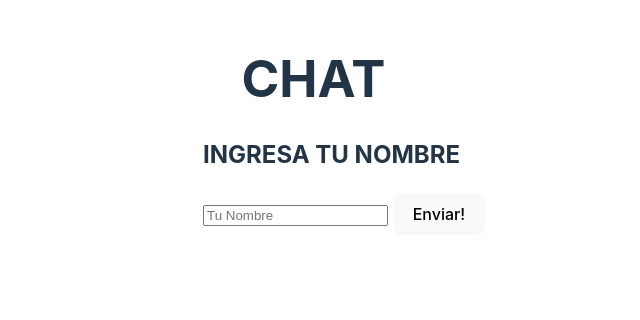
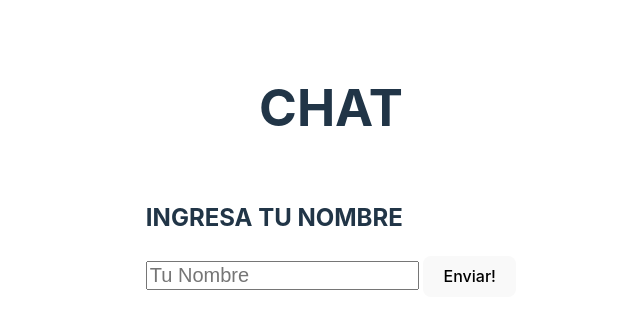
Before and after one commit to cruzferrer/CHAThost, a website: page public/index.html in a window 1280 px wide. Shown: the part 224-544 px from the top of the page, without its empty margins (309-949 px from the left). Drawn offline with nearby package versions, Linux system fonts and the light colour scheme; no server answers.

Commit message:
ya esta bien

```diff
--- a/public/style.css
+++ b/public/style.css
@@ -55,19 +55,28 @@
 /*  aaaa esto es de 1 */
 
 #aaa{
+
     display: flex;
+    flex-direction: column;
     align-items: center;
-    margin-left: 40%;
+
+    justify-content: center
 
 }
+input {
+    font-size: 20px; /* Ajusta este valor a tu gusto */
+  }
 
 #title11 {
-
-    position: absolute;
-    top: 30%;
-    margin-left: 3%;
+    position: relative;
+    order: 1;
 
 }
+#FORM{
+    order: 2;
+    padding: 10px;
+}
+
 
 /*aaaaaaa*/
 
```
Also changed, not shown: main.js (+1 -19 lines), public/index.html (+1 -0 lines).
